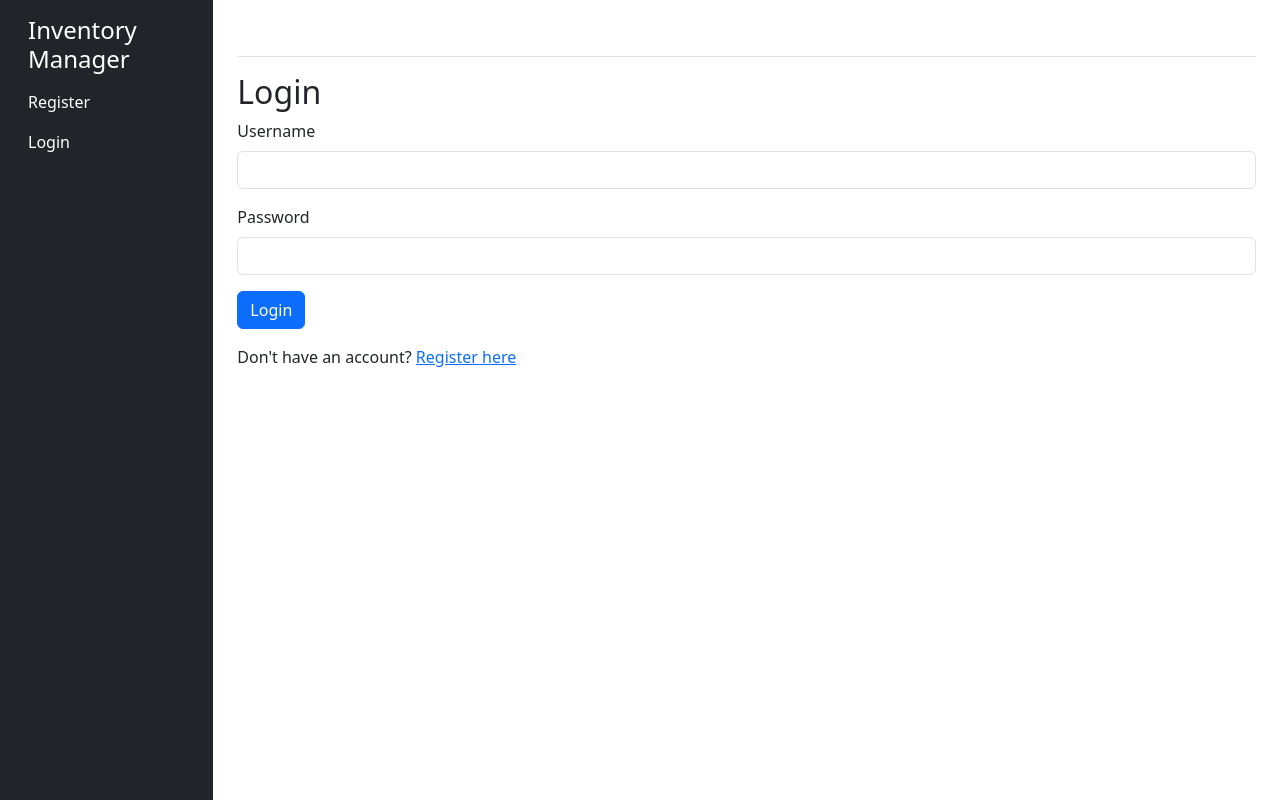
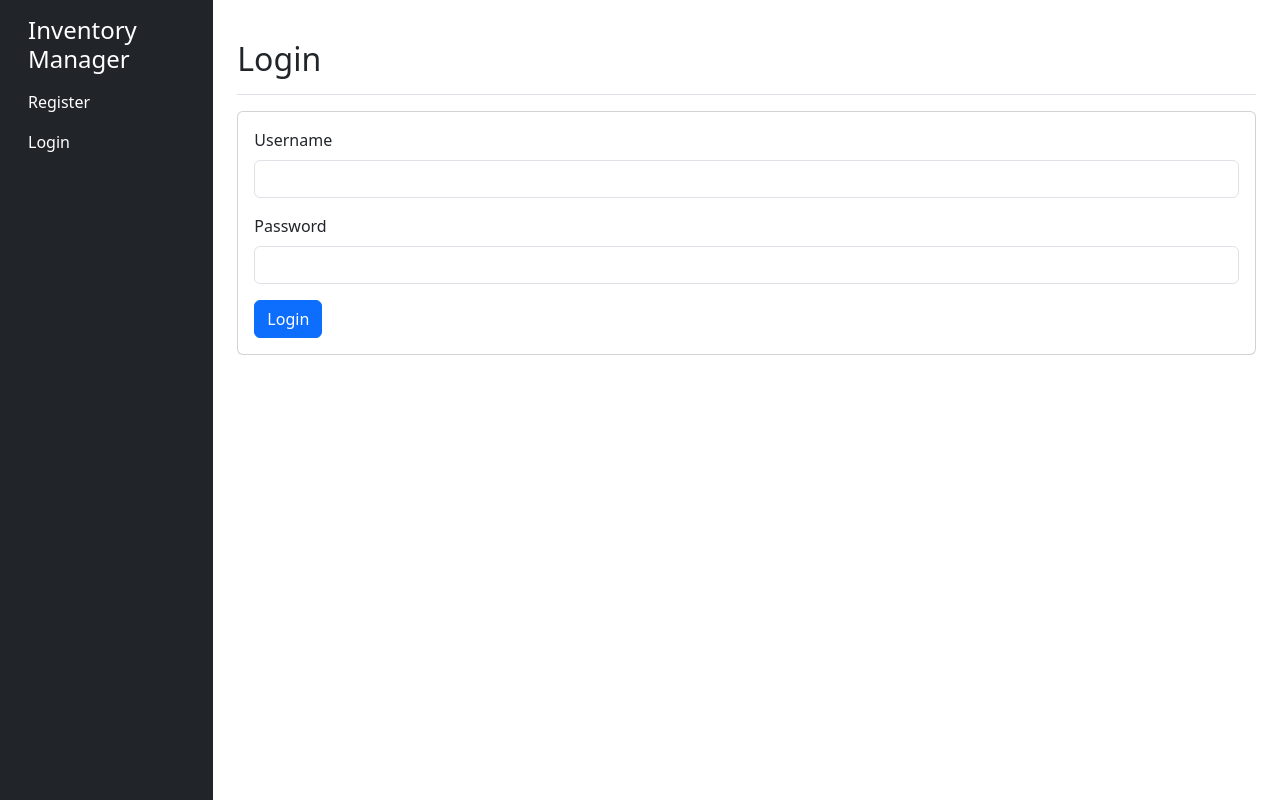
Before and after one commit to rakibul00/inventory_manager, a Django app: page /login/ in a window 1280 px wide. Run offline with Django 5.2, Linux system fonts and the light colour scheme.

Commit message:
Update repo with latest changes

```diff
--- a/inventory/templates/inventory/login.html
+++ b/inventory/templates/inventory/login.html
@@ -1,10 +1,11 @@
+<!-- filepath: /Users/user/Desktop/project_all/inventory_manager/inventory_manager/inventory/templates/inventory/login.html -->
 {% extends 'inventory/base.html' %}
 
+{% block header %}Login{% endblock %}
+
 {% block content %}
-<h2>Login</h2>
-{% if error %}
-<div class="alert alert-danger">{{ error }}</div>
-{% endif %}
+<div class="card">
+    <div class="card-body">
         <form method="post">
             {% csrf_token %}
             <div class="mb-3">
@@ -17,5 +18,6 @@
             </div>
             <button type="submit" class="btn btn-primary">Login</button>
         </form>
-<p class="mt-3">Don't have an account? <a href="{% url 'register' %}">Register here</a></p>
+    </div>
+</div>
 {% endblock %}
--- a/inventory/views.py
+++ b/inventory/views.py
@@ -52,18 +52,16 @@ def register_view(request):
 
 
 def login_view(request):
-    if request.method == 'POST':
-        username = request.POST.get('username')
-        password = request.POST.get('password')
+     if request.method == 'POST':
+        username = request.POST['username']
+        password = request.POST['password']
         user = authenticate(request, username=username, password=password)
         if user is not None:
             login(request, user)
-            messages.success(request, f'Welcome back, {username}!')
-            return redirect('home')
+            return redirect('home')  # Redirect to the home page after login
         else:
             messages.error(request, 'Invalid username or password.')
-    return render(request, 'inventory/login.html')
-
+     return render(request, 'inventory/login.html')
 @login_required
 def logout_view(request):
     logout(request)
--- a/inventory_manager/settings.py
+++ b/inventory_manager/settings.py
@@ -21,7 +21,8 @@ BASE_DIR = Path(__file__).resolve().parent.parent
 
 # SECURITY WARNING: keep the secret key used in production secret!
 SECRET_KEY = 'django-insecure-*w^7#_%bd-&dmorvszc2ma#o3*bo_!*mksft346ijt$eu$ri6+'
-
+LOGIN_URL = '/login/'
+LOGIN_REDIRECT_URL = '/'
 # SECURITY WARNING: don't run with debug turned on in production!
 DEBUG = True
 
```
Also changed, not shown: db.sqlite3. Lines whose indentation alone changed are shown as unchanged.
